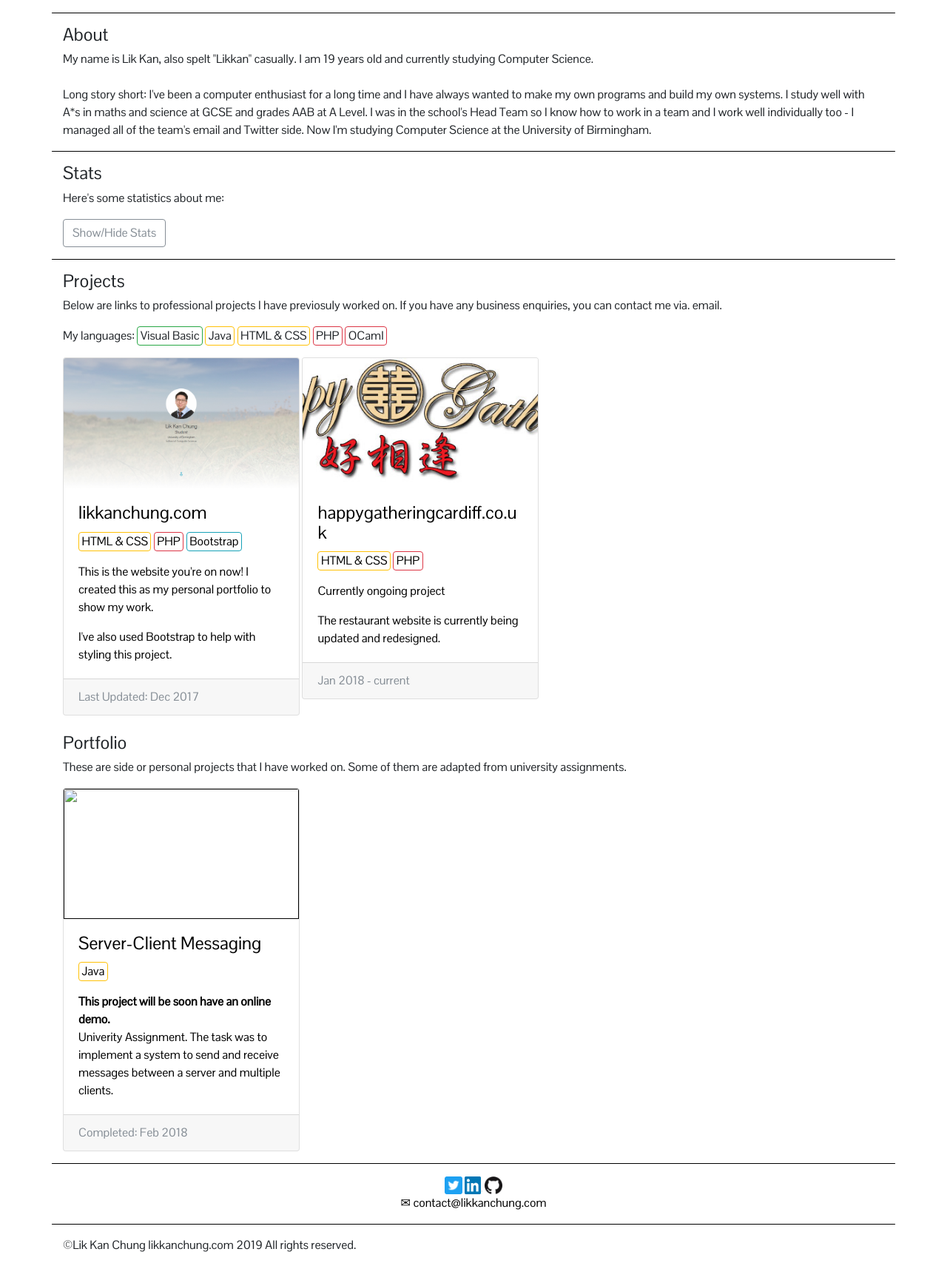
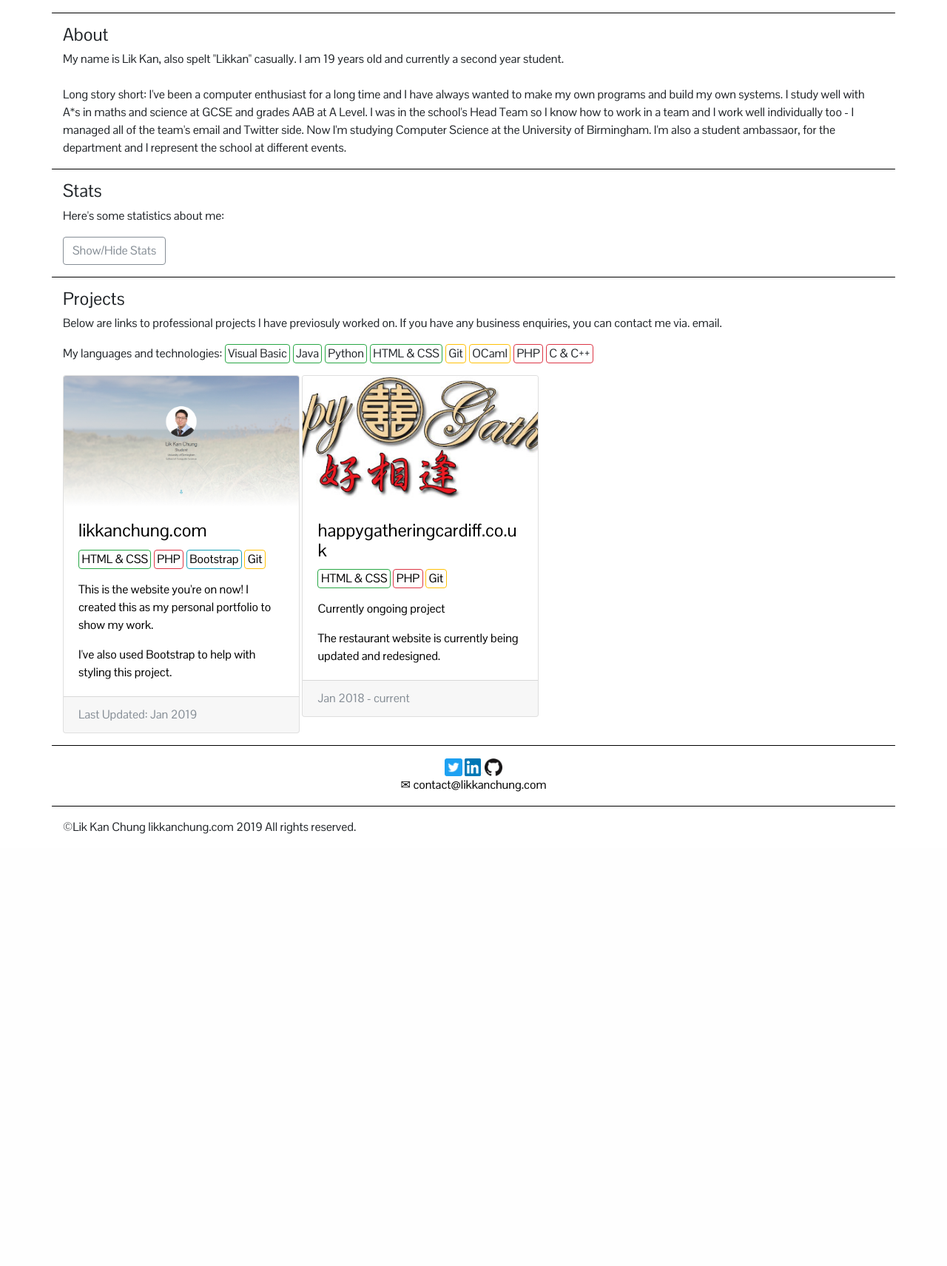
Before and after one commit to LikkanChung/personalwebsite, a PHP site: page / in a window 1280 px wide. Shown: the part 799-2510 px from the top of the page at 74% size. After the commit the page ends 1926 px from the top, so only its background shows below. Run offline with PHP 8.4, Linux system fonts and the light colour scheme; some libraries are stand-ins or nearby versions.

Commit message:
Streamlined with php refactoring

```diff
--- a/www/src/index.php
+++ b/www/src/index.php
@@ -2,22 +2,7 @@
 <!doctype html>
 <html>
 	<head>
-		<meta charset="utf-8">
-		<meta name="viewport" content="width=device-width, initial-scale=1, shrink-to-fit=no">
-
-		<meta property="og:url" content="http://likkanchung.com">
-		<meta property="og:title" content="Lik Kan Chung">
-		<meta property="og:type" content="website">
-		<meta property="og:description" content="Computer Science student at University of Birmingham. Take a look at my portfolio at likkanchung.com">
-		<meta property="og:image" content="http://likkanchung.com/resources/projects/likkanchung.com/image.jpeg">
-
-		<title>Lik Kan Chung</title>
-		<link rel="icon" href="favicon.ico">
-
-		<!-- Using Bootstrap -->
-		<link rel="stylesheet" href="https://maxcdn.bootstrapcdn.com/bootstrap/4.0.0-beta/css/bootstrap.min.css" integrity="sha384-/Y6pD6FV/Vv2HJnA6t+vslU6fwYXjCFtcEpHbNJ0lyAFsXTsjBbfaDjzALeQsN6M" crossorigin="anonymous">
-		<link rel="stylesheet" href="main.css?<?=filemtime('main.css');?>">
-
+		<?php require_once('php/head.php'); ?>
 	</head>
 
 	<body>
@@ -37,9 +22,9 @@
 			<div class="container about" id="about">
 				<h1 class="subtitle">About</h1>
 				<p>
-					My name is Lik Kan, also spelt "Likkan" casually. I am <?=intval(date('Y', time() - strtotime('1999-03-21'))) - 1970;?> years old and currently studying Computer Science.<br>
+					My name is Lik Kan, also spelt "Likkan" casually. I am <?=intval(date('Y', time() - strtotime('1999-03-21'))) - 1970;?> years old and currently a second year student.<br>
 					<br>
-					Long story short: I've been a computer enthusiast for a long time and I have always wanted to make my own programs and build my own systems. I study well with A*s in maths and science at GCSE and grades AAB at A Level. I was in the school's Head Team so I know how to work in a team and I work well individually too - I managed all of the team's email and Twitter side. Now I'm studying Computer Science at the University of Birmingham.
+					Long story short: I've been a computer enthusiast for a long time and I have always wanted to make my own programs and build my own systems. I study well with A*s in maths and science at GCSE and grades AAB at A Level. I was in the school's Head Team so I know how to work in a team and I work well individually too - I managed all of the team's email and Twitter side. Now I'm studying Computer Science at the University of Birmingham. I'm also a student ambassaor, for the department and I represent the school at different events.
 				</p>
 			</div>
 
@@ -49,35 +34,7 @@
 					Here's some statistics about me:
 				</p>
 				<div class="collapse" id="statshidden">
-					<p>
-						Seconaday Education Exam Grades:
-					</p>
-						A Level (2017):
-						<ul>
-							<li>A - Computer Science</li>
-							<li>A - Physics</li>
-							<li>B - Mathematics</li>
-						</ul>
-						AS (2016):
-						<ul>
-							<li>C - German</li>
-						</ul>
-						GCSE (2014-15):
-						<ul>
-							<li>5A* - Computer Science, Maths, Biology, Chemistry, Physics</li>
-							<li>4A - English Literature and Language, Geography, Design Technology</li>
-							<li>2B - French, German</li>
-							<li>2B Short Course - Religious Studies, Welsh Second Language</li>
-							<li>Merit in Level 2 Additional Mathematics</li>
-							<li>Merit in BTEC Level 2 Engineering</li>
-						</ul>
-
-					<p>
-						Other miscellaneous qualifications:
-						<ul>
-							<li>Full UK Driving Licence with Pass Plus </li>
-						</ul>
-					</p>
+					<?php require_once('php/stats.php'); ?>
 
 				</div>
 					<button type="button" class="btn btn-outline-secondary" data-toggle="collapse" data-target="#statshidden">Show/Hide Stats</button>
@@ -92,12 +49,21 @@
 						Below are links to professional projects I have previosuly worked on. If you have any business enquiries, you can contact me via. email.
 					</p>
 					<p>
-						My languages:
-						<span class="language border border-success rounded">&nbsp;Visual Basic&nbsp;</span>
+						My languages and technologies:
+						<?php include('languages/vb.php'); ?>
+						<?php include('languages/java.php'); ?>
+						<?php include('languages/python.php'); ?>
+						<?php include('languages/html-css.php'); ?>
+						<?php include('languages/git.php'); ?>
+						<?php include('languages/ocaml.php'); ?>
+						<?php include('languages/php.php'); ?>
+						<?php include('languages/c-cpp.php'); ?>
+
+	<!-- 					<span class="language border border-success rounded">&nbsp;Visual Basic&nbsp;</span>
 						<span class="language border border-warning rounded ">&nbsp;Java&nbsp;</span>
 						<span class="language border border-warning rounded">&nbsp;HTML &amp; CSS&nbsp;</span>
 						<span class="language border border-danger rounded ">&nbsp;PHP&nbsp;</span>
-						<span class="language border border-danger rounded ">&nbsp;OCaml&nbsp;</span>
+						<span class="language border border-danger rounded ">&nbsp;OCaml&nbsp;</span> -->
 						<br>
 					</p>
 
@@ -107,14 +73,15 @@
 							<div class="card-body">
 								<h1 class="card-title subtitle">likkanchung.com</h1>
 								<p>
-									<span class="language border border-warning rounded">&nbsp;HTML &amp; CSS&nbsp;</span>
-									<span class="language border border-danger rounded">&nbsp;PHP&nbsp;</span>
+									<?php include('languages/html-css.php'); ?>
+									<?php include('languages/php.php'); ?>
 									<span class="language border border-info rounded">&nbsp;Bootstrap&nbsp;</span>
+									<?php include('languages/git.php'); ?>
 								</p>
 								<p class="card-text">This is the website you're on now! I created this as my personal portfolio to show my work.</p>
 								<p class="card-text">I've also used Bootstrap to help with styling this project.</p>
 							</div>
-							<div class="card-footer text-muted">Last Updated: Dec 2017</div>
+							<div class="card-footer text-muted">Last Updated: Jan 2019</div>
 						</a>
 					</div>
 
@@ -124,8 +91,9 @@
 							<div class="card-body">
 								<h1 class="card-title subtitle">happygatheringcardiff.co.uk</h1>
 								<p>
-									<span class="language border border-warning rounded">&nbsp;HTML &amp; CSS&nbsp;</span>
-									<span class="language border border-danger rounded">&nbsp;PHP&nbsp;</span>
+									<?php include('languages/html-css.php'); ?>
+									<?php include('languages/php.php'); ?>
+									<?php include('languages/git.php'); ?>
 								</p>
 								<p class="card-text">Currently ongoing project</p>
 								<p class="card-text">The restaurant website is currently being updated and redesigned.</p>
@@ -135,7 +103,7 @@
 					</div>
 				</div>
 
-				<br>
+<!-- 				<br>
 				<div class="portfolio">
 					<h1 class="subtitle">Portfolio</h1>
 					<p>
@@ -158,7 +126,7 @@
 							<div class="card-footer text-muted">Completed: Feb 2018</div>
 						</a>
 					</div>
-				</div>
+				</div> -->
 
 
 					<!--<div class="card projectcard">
--- /dev/null
+++ b/www/src/languages/c-cpp.php
@@ -0,0 +1 @@
+<span class="language border border-danger rounded ">&nbsp;C&nbsp;&amp;&nbsp;C++&nbsp;</span>
--- /dev/null
+++ b/www/src/languages/git.php
@@ -0,0 +1 @@
+<span class="language border border-warning rounded">&nbsp;Git&nbsp;</span>
--- /dev/null
+++ b/www/src/languages/html-css.php
@@ -0,0 +1 @@
+<span class="language border border-success rounded">&nbsp;HTML&nbsp;&amp;&nbsp;CSS&nbsp;</span>
--- /dev/null
+++ b/www/src/languages/java.php
@@ -0,0 +1 @@
+<span class="language border border-success rounded">&nbsp;Java&nbsp;</span>
--- /dev/null
+++ b/www/src/languages/ocaml.php
@@ -0,0 +1 @@
+<span class="language border border-warning rounded">&nbsp;OCaml&nbsp;</span>
--- /dev/null
+++ b/www/src/languages/php.php
@@ -0,0 +1 @@
+<span class="language border border-danger rounded ">&nbsp;PHP&nbsp;</span>
--- /dev/null
+++ b/www/src/languages/python.php
@@ -0,0 +1 @@
+<span class="language border border-success rounded">&nbsp;Python&nbsp;</span>
--- /dev/null
+++ b/www/src/languages/vb.php
@@ -0,0 +1 @@
+<span class="language border border-success rounded">&nbsp;Visual Basic&nbsp;</span>
--- /dev/null
+++ b/www/src/php/head.php
@@ -0,0 +1,15 @@
+<meta charset="utf-8">
+<meta name="viewport" content="width=device-width, initial-scale=1, shrink-to-fit=no">
+
+<meta property="og:url" content="http://likkanchung.com">
+<meta property="og:title" content="Lik Kan Chung">
+<meta property="og:type" content="website">
+<meta property="og:description" content="Computer Science student at University of Birmingham. Take a look at my portfolio at likkanchung.com">
+<meta property="og:image" content="http://likkanchung.com/resources/projects/likkanchung.com/image.jpeg">
+
+<title>Lik Kan Chung</title>
+<link rel="icon" href="../favicon.ico">
+
+<!-- Using Bootstrap -->
+<link rel="stylesheet" href="https://maxcdn.bootstrapcdn.com/bootstrap/4.0.0-beta/css/bootstrap.min.css" integrity="sha384-/Y6pD6FV/Vv2HJnA6t+vslU6fwYXjCFtcEpHbNJ0lyAFsXTsjBbfaDjzALeQsN6M" crossorigin="anonymous">
+<link rel="stylesheet" href="../main.css?<?=filemtime('main.css');?>">
--- /dev/null
+++ b/www/src/php/stats.php
@@ -0,0 +1,37 @@
+<p>
+	Univeristy of Birmingham:
+	<ul>
+		<li>First Year (2017-18): 66% (2.1) <br>
+			<em>Robot Programming, Language and Logic, Software Workshop (Java), Introduction to Software Engineering, Data Structures and Algorithms, Elements of Functional Computing, Introduction to AI, Introduction to Mathematics (Widening Horizons)</em>
+		</li>
+	</ul>
+</p>
+<p>
+	Secondary Education Exam Grades:
+</p>
+	A Level (2017):
+	<ul>
+		<li>A - Computer Science</li>
+		<li>A - Physics</li>
+		<li>B - Mathematics</li>
+	</ul>
+	AS (2016):
+	<ul>
+		<li>C - German</li>
+	</ul>
+	GCSE (2014-15):
+	<ul>
+		<li>5A* - Computer Science, Maths, Biology, Chemistry, Physics</li>
+		<li>4A - English Literature and Language, Geography, Design Technology</li>
+		<li>2B - French, German</li>
+		<li>2B Short Course - Religious Studies, Welsh Second Language</li>
+		<li>Merit in Level 2 Additional Mathematics</li>
+		<li>Merit in BTEC Level 2 Engineering</li>
+	</ul>
+
+<p>
+	Other miscellaneous qualifications:
+	<ul>
+		<li>Full UK Driving Licence with Pass Plus </li>
+	</ul>
+</p>
```
